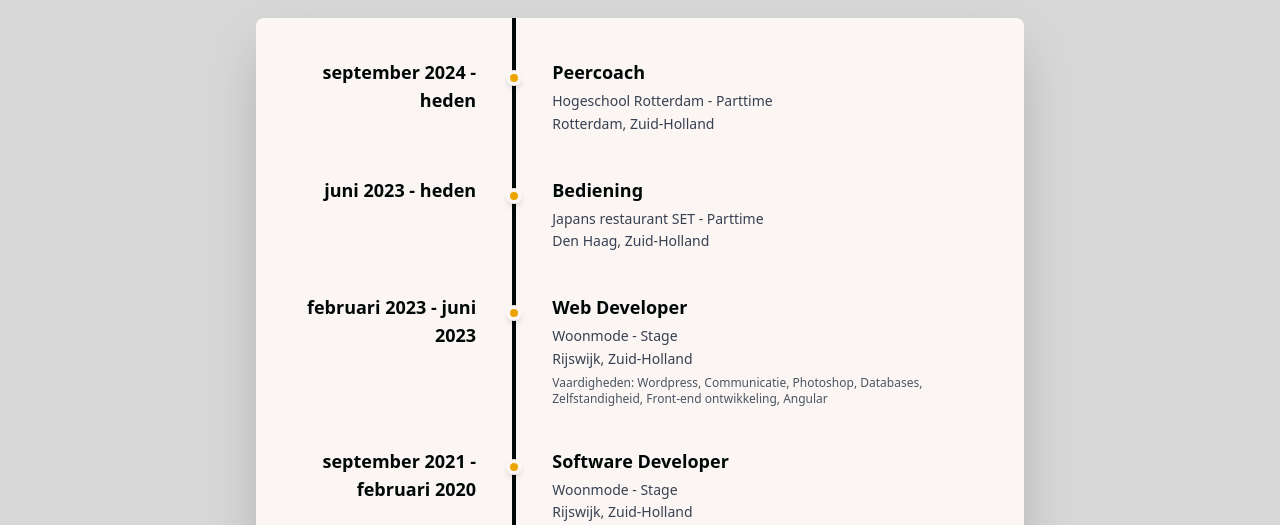
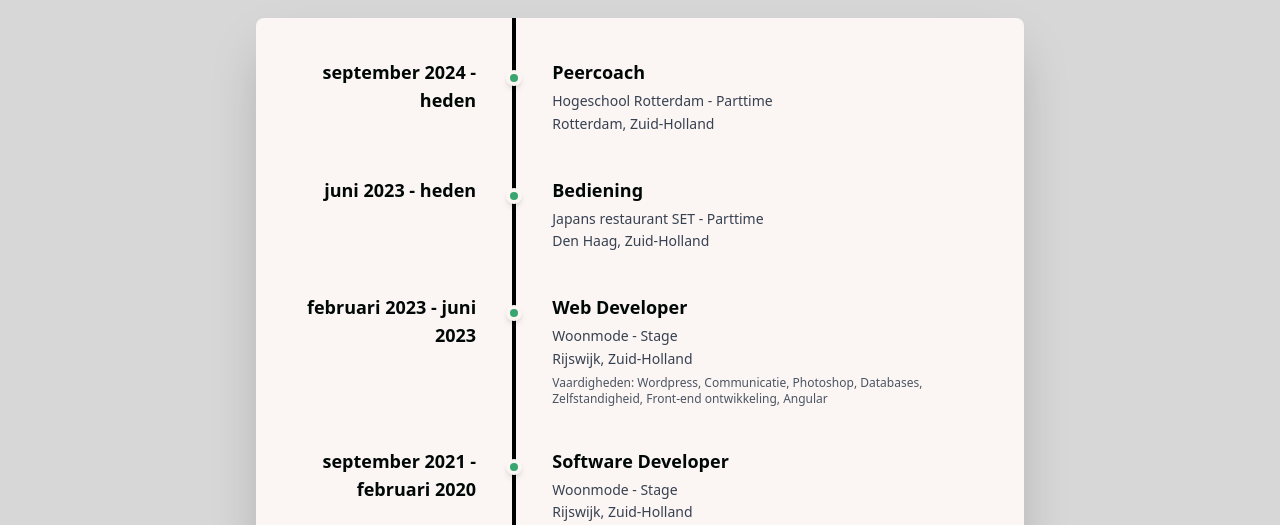
Before and after one commit to Chrisssss15/my-portfolio, a React (Vite) app: page /werk in a window 1280 px wide. Shown: the part 167-692 px from the top of the page. Built offline with nearby package versions, Linux system fonts and the light colour scheme.

Commit message:
UPDATE WerkPage

```diff
--- a/src/assets/pages/Werk.jsx
+++ b/src/assets/pages/Werk.jsx
@@ -1,144 +1,10 @@
-// import {Link, Outlet} from 'react-router';
-//
-// // function Werk() {
-// //     return (
-// //         <div>
-// //             <header>
-// //             </header>
-// //             <main>
-// //                 <h1>Werk</h1>
-// //             </main>
-// //         </div>
-// //     );
-// // }
-// //
-// // export default Werk;
-// import React from "react";
-//
-// const Werk = () => {
-//     return (
-//         <div className="flex justify-center items-center min-h-screen bg-green-200 p-6">
-//             <div className="max-w-2xl w-full bg-white p-10 shadow-lg relative">
-//                 <div className="absolute top-0 left-1/3 w-1 bg-gray-300 h-full"></div>
-//
-//                 {/* Zesde werkervaring */}
-//                 <div className="relative flex mb-8">
-//                     <div className="w-1/3 text-right pr-6">
-//                         <h3 className="text-lg font-semibold">september 2024 - heden</h3>
-//                     </div>
-//                     <div className="relative w-8 flex justify-center">
-//                         <div className="absolute top-3 w-4 h-4 bg-red-400 border-4 border-white rounded-full shadow-md"></div>
-//                     </div>
-//                     <div className="w-2/3 pl-6">
-//                         <p className="text-lg font-semibold">Peercoach</p>
-//                         <ul className="text-gray-600 list-none mt-1">
-//                             <li>Hogeschool Rotterdam - Parttime</li>
-//                             <li>Rotterdam, Zuid-Holland</li>
-//                         </ul>
-//                     </div>
-//                 </div>
-//
-//                 {/* Vijfde werkervaring */}
-//                 <div className="relative flex mb-8">
-//                     <div className="w-1/3 text-right pr-6">
-//                         <h3 className="text-lg font-semibold">juni 2023 - heden</h3>
-//                     </div>
-//                     <div className="relative w-8 flex justify-center">
-//                         <div className="absolute top-3 w-4 h-4 bg-red-400 border-4 border-white rounded-full shadow-md"></div>
-//                     </div>
-//                     <div className="w-2/3 pl-6">
-//                         <p className="text-lg font-semibold">Bediening</p>
-//                         <ul className="text-gray-600 list-none mt-1">
-//                             <li>Japans restaurant SET - Parttime</li>
-//                             <li>Den Haag, Zuid-Holland</li>
-//                         </ul>
-//                     </div>
-//                 </div>
-//
-//                 {/* Vierde werkervaring */}
-//                 <div className="relative flex mb-8">
-//                     <div className="w-1/3 text-right pr-6">
-//                         <h3 className="text-lg font-semibold">februari 2023 - juni 2023</h3>
-//                     </div>
-//                     <div className="relative w-8 flex justify-center">
-//                         <div className="absolute top-3 w-4 h-4 bg-red-400 border-4 border-white rounded-full shadow-md"></div>
-//                     </div>
-//                     <div className="w-2/3 pl-6">
-//                         <p className="text-lg font-semibold">Web Developer</p>
-//                         <ul className="text-gray-600 list-none mt-1">
-//                             <li>Woonmode - Stage</li>
-//                             <li>Rijswijk, Zuid-Holland</li>
-//                             <li>Vaardigheden: Wordpress, Communicatie, Photoshop, Databases, Zelfstandigheid, Front-end ontwikkeling, Angular</li>
-//                         </ul>
-//                     </div>
-//                 </div>
-//
-//                 {/* Derde werkervaring */}
-//                 <div className="relative flex mb-8">
-//                     <div className="w-1/3 text-right pr-6">
-//                         <h3 className="text-lg font-semibold">september 2021 - februari 2020</h3>
-//                     </div>
-//                     <div className="relative w-8 flex justify-center">
-//                         <div className="absolute top-3 w-4 h-4 bg-red-400 border-4 border-white rounded-full shadow-md"></div>
-//                     </div>
-//                     <div className="w-2/3 pl-6">
-//                         <p className="text-lg font-semibold">Software Developer</p>
-//                         <ul className="text-gray-600 list-none mt-1">
-//                             <li>Woonmode - Stage</li>
-//                             <li>Rijswijk, Zuid-Holland</li>
-//                             <li>Vaardigheden: Wordpress, Communicatie, Photoshop, Databases, Zelfstandigheid</li>
-//                         </ul>
-//                     </div>
-//                 </div>
-//
-//                 {/* Tweede werkervaring */}
-//                 <div className="relative flex mb-8">
-//                     <div className="w-1/3 text-right pr-6">
-//                         <h3 className="text-lg font-semibold">oktober 2019 – mei 2020</h3>
-//                     </div>
-//                     <div className="relative w-8 flex justify-center">
-//                         <div className="absolute top-3 w-4 h-4 bg-red-400 border-4 border-white rounded-full shadow-md"></div>
-//                     </div>
-//                     <div className="w-2/3 pl-6">
-//                         <p className="text-lg font-semibold">Bediening</p>
-//                         <ul className="text-gray-600 list-none mt-1">
-//                             <li>Restaurant Samen - Parttime</li>
-//                             <li>Den Haag, Zuid-Holland</li>
-//                         </ul>
-//                     </div>
-//                 </div>
-//
-//                 {/* Eerste werkervaring */}
-//                 <div className="relative flex mb-8">
-//                     <div className="w-1/3 text-right pr-6">
-//                         <h3 className="text-lg font-semibold">juni 2019 – juli 2019</h3>
-//                     </div>
-//                     <div className="relative w-8 flex justify-center">
-//                         <div className="absolute top-3 w-4 h-4 bg-red-400 border-4 border-white rounded-full shadow-md"></div>
-//                     </div>
-//                     <div className="w-2/3 pl-6">
-//                         <p className="text-lg font-semibold">Administratief medewerker</p>
-//                         <ul className="text-gray-600 list-none mt-1">
-//                             <li>De Chinese Brug - Stagair</li>
-//                             <li>Den Haag, Zuid-Holland</li>
-//                         </ul>
-//                     </div>
-//                 </div>
-//             </div>
-//         </div>
-//     );
-// };
-//
-// export default Werk;
-
-
 import React from "react";
 
 const Werk = () => {
     return (
         <div className="flex justify-center items-center min-h-screen bg-[#D7D7D7] p-6">
             <div className="max-w-3xl w-full bg-[#FBF5F3] text-[#000807] p-10 shadow-2xl rounded-lg relative">
-                <div className="absolute top-0 left-1/3 w-1 bg-[#000807] h-full"></div>
+                <div className="absolute top-0 left-1/3 w-1 bg-black h-full"></div>
 
                 {/* Werkervaring entries */}
                 {[
@@ -175,7 +41,7 @@ const Werk = () => {
                             <h3 className="text-sm md:text-lg font-semibold">{werk.periode}</h3>
                         </div>
                         <div className="relative w-8 flex justify-center">
-                            <div className="absolute top-3 w-4 h-4 bg-[#ECA400] border-4 border-[#FBF5F3] rounded-full shadow-md"></div>
+                            <div className="absolute top-3 w-4 h-4 bg-[#39A56F] border-4 border-[#FBF5F3] rounded-full shadow-md"></div>
                         </div>
                         <div className="w-3/4 pl-6">
                             <p className="text-md md:text-lg font-semibold">{werk.functie}</p>
```
